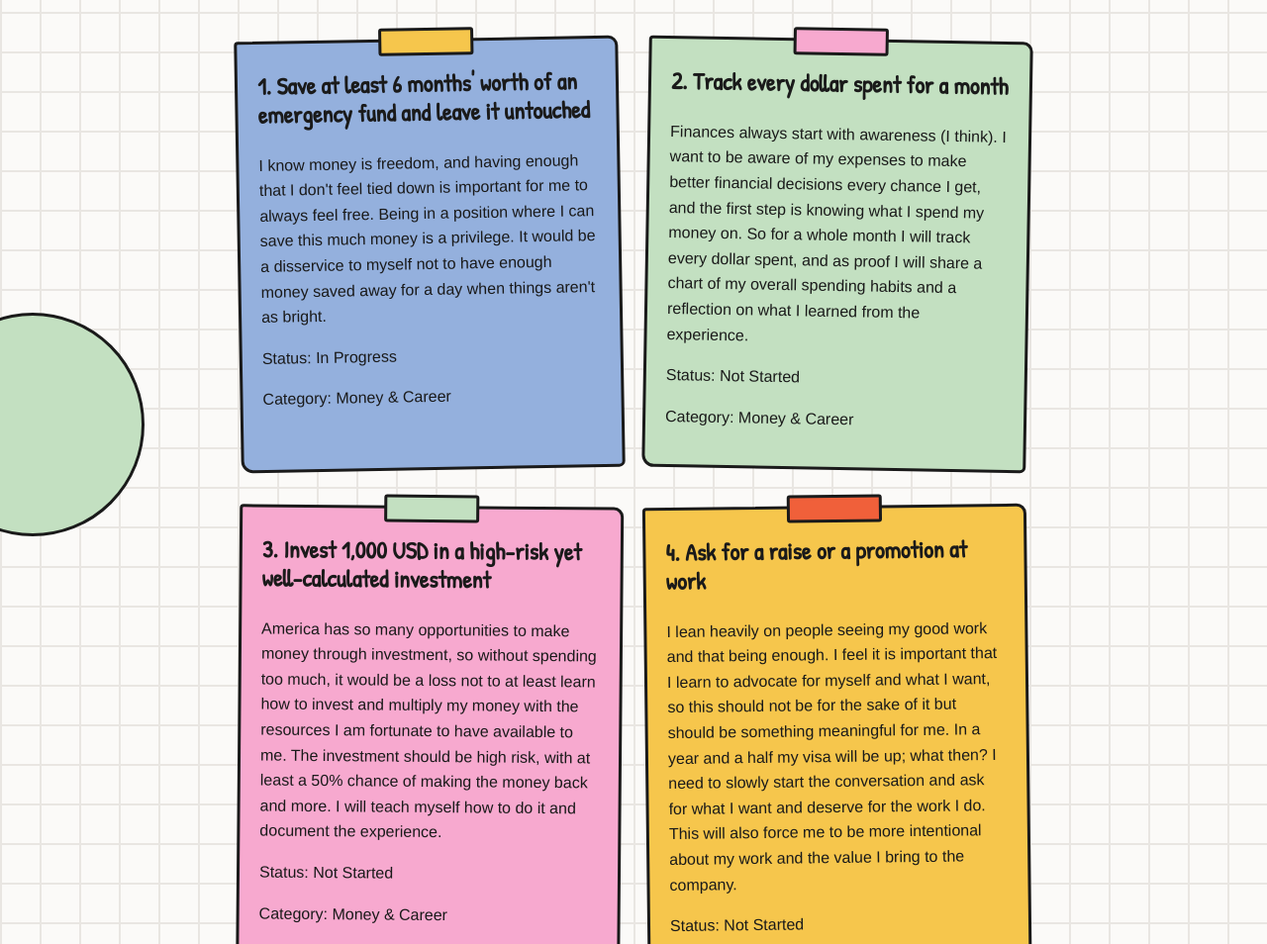
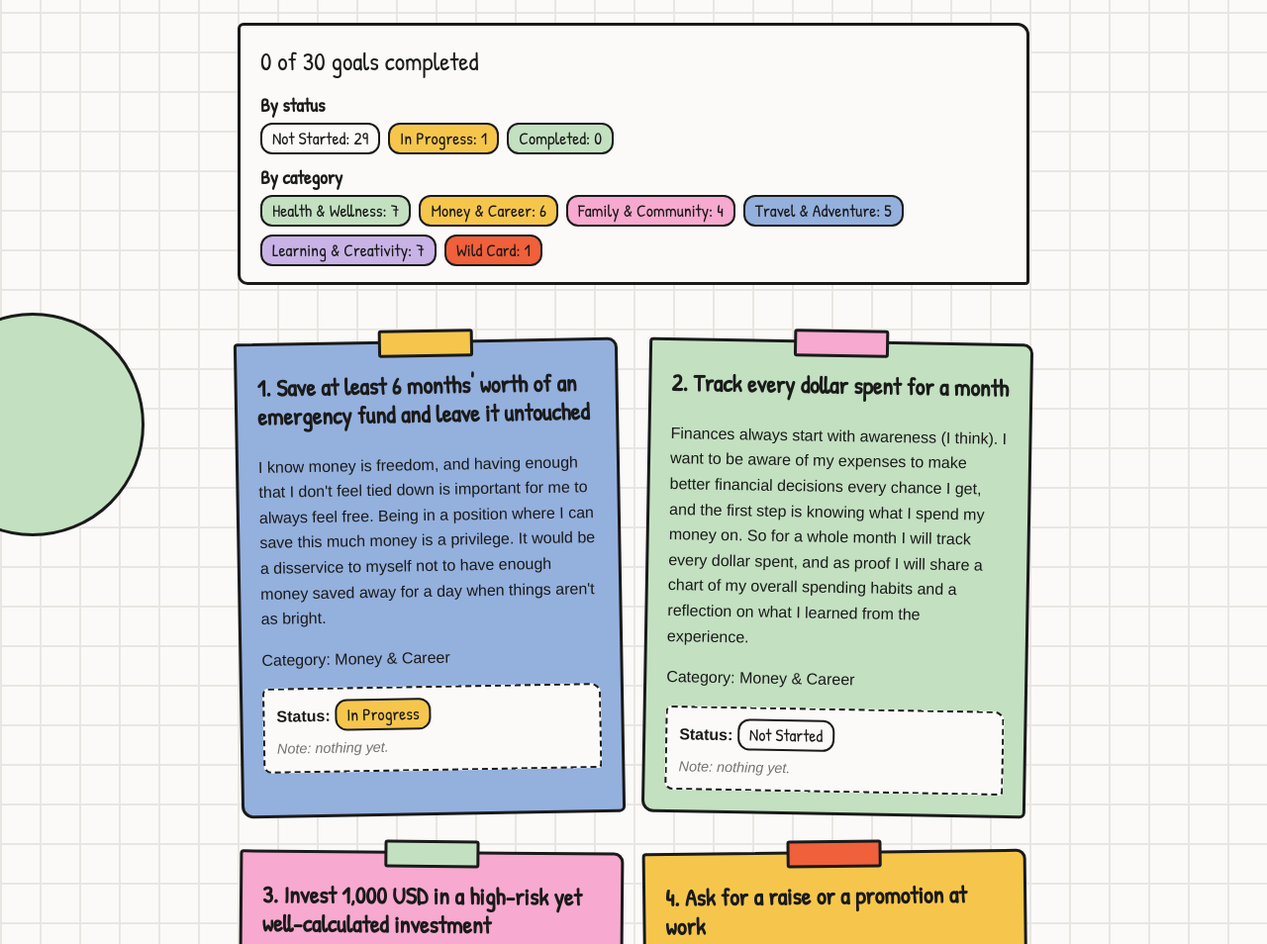
Before and after one commit to taongasAmazing/thirtybeforethirty, a plain HTML site: page index.html in a window 1280 px wide. Shown: the part 348-1302 px from the top of the page at 99% size. Drawn offline with Linux system fonts and the light colour scheme.

Commit message:
Add goal status notes and summary counts
- Each goal card ends with a status box: a colored status badge and a short note
- Add an empty note field to every goal in goals.js
- Add a summary above the list with goals completed and counts by status and category, each category in its own color
- Bump file versions and document the note field in the README

Co-Authored-By: Claude Opus 5.5 <noreply@anthropic.com>

```diff
--- a/goals.js
+++ b/goals.js
@@ -4,36 +4,42 @@ const goals = [
         title: "Save at least 6 months' worth of an emergency fund and leave it untouched",
         description: "I know money is freedom, and having enough that I don't feel tied down is important for me to always feel free. Being in a position where I can save this much money is a privilege. It would be a disservice to myself not to have enough money saved away for a day when things aren't as bright.",
         status: "In Progress",
+        note: "",
         category: "Money & Career",
     },
     {
         title: "Track every dollar spent for a month",
         description: "Finances always start with awareness (I think). I want to be aware of my expenses to make better financial decisions every chance I get, and the first step is knowing what I spend my money on. So for a whole month I will track every dollar spent, and as proof I will share a chart of my overall spending habits and a reflection on what I learned from the experience.",
         status: "Not Started",
+        note: "",
         category: "Money & Career",
     },
     {
         title: "Invest 1,000 USD in a high-risk yet well-calculated investment",
         description: "America has so many opportunities to make money through investment, so without spending too much, it would be a loss not to at least learn how to invest and multiply my money with the resources I am fortunate to have available to me. The investment should be high risk, with at least a 50% chance of making the money back and more. I will teach myself how to do it and document the experience.",
         status: "Not Started",
+        note: "",
         category: "Money & Career",
     },
     {
         title: "Ask for a raise or a promotion at work",
         description: "I lean heavily on people seeing my good work and that being enough. I feel it is important that I learn to advocate for myself and what I want, so this should not be for the sake of it but should be something meaningful for me. In a year and a half my visa will be up; what then? I need to slowly start the conversation and ask for what I want and deserve for the work I do. This will also force me to be more intentional about my work and the value I bring to the company.",
         status: "Not Started",
+        note: "",
         category: "Money & Career",
     },
     {
         title: "Find a community to network and grow my career with",
         description: "This is very much in line with learning from others. I want a mentor, but I think finding people who are learning to navigate their careers alongside me would be more impactful for my growth. So taking the time to meet different people, share our journeys, and learn from each other is important to me. Ideally, I should start this before the year ends and meet with them at least once every two months.",
         status: "Not Started",
+        note: "",
         category: "Money & Career",
     },
     {
         title: "Earn a certification to help my career",
         description: "I still need more time to think about exactly what, but as a lifelong learner who is somewhat interested in a successful career, I would like to take the time to learn something I can use in my career. The certification should align with where I want to grow, not just with what I am doing now, and I should start in 2027.",
         status: "Not Started",
+        note: "",
         category: "Money & Career",
     },
     // ---------- Health & Wellness ----------
@@ -41,42 +47,49 @@ const goals = [
         title: "Exercise consistently for 6 months",
         description: "It is such a hard thing for me to commit to, yet so many people do. This is here for a lot of reasons: 1. To help with my fitness levels. It would be nice not to shy away from a hill or stairs. 2. I have gained a lot of weight that is weighing me down (pun intended), and when I have kids, I want to be able to play with them, which would be hard while weighed down. 3. I want to look good for my husband. He recently lost weight, and I like how he looks taking care of himself; I want to share that feeling with him.",
         status: "Not Started",
+        note: "",
         category: "Health & Wellness",
     },
     {
         title: "Pick a diet and stick to it for 6 months",
         description: "Working out keeps my muscles fit, but my diet impacts my whole body, and a healthy body is a happy one... I hope. Well, if I can't keep such an important promise to myself, all hope is lost. So, to make sure it isn't, as a gift to myself I will pick a diet and stick to it.",
         status: "Not Started",
+        note: "",
         category: "Health & Wellness",
     },
     {
         title: "Run a 5K",
         description: "I want to do this because I am worried I can't. I also don't remember the last time I ran, and maybe the run clubs have gotten to me. Frankly speaking, I feel I should be able to. Maybe there is something to enjoy about running and doing a 5K, and training for one and doing it is one way to know. As a commitment, I have signed up for the Presidio 5K in San Francisco.",
         status: "Not Started",
+        note: "",
         category: "Health & Wellness",
     },
     {
         title: "Get a full physical",
         description: "Knowledge is power. I have gotten a physical check-up a couple of times in the past, but not recently. I would like to do one before my 30th. I also want to check my fertility; I want to have some babies soon, haha.",
         status: "Not Started",
+        note: "",
         category: "Health & Wellness",
     },
     {
         title: "Commit to two healthy sleeping habits for a month",
         description: "Sleep is crucial for my health and for life in general. One habit in particular is no devices after dinner. Hopefully this will allow me to read more and support my workouts.",
         status: "Not Started",
+        note: "",
         category: "Health & Wellness",
     },
     {
         title: "Finally learn how to swim",
         description: "I have always wanted to learn how to swim. I have been in the water a lot but never learned how. I think it is a skill everyone should have, and I would like to be able to enjoy the water more. I have started learning twice now but haven't quite nailed it. I want to be able to get in the water and swim without fear; one test will be swimming one lap of a pool without stopping.",
         status: "Not Started",
+        note: "",
         category: "Health & Wellness",
     },
     {
         title: "Start a journaling habit and stick to it for 6 months",
         description: "I spend a concerning amount of time in my head. This way I can let go of my feelings and thoughts and learn how to process them. I want to keep a gratitude journal and a daily reflection journal.",
         status: "Not Started",
+        note: "",
         category: "Health & Wellness",
     },
 
@@ -85,24 +98,28 @@ const goals = [
         title: "Have a get-together at my apartment",
         description: "Since moving, I have been craving community. This is a way to remind myself that I don't just happen to fall into community, but that I can build one myself. Ideally we would have a game night, and I can cook some Zambian food for my friends. This will also help make my apartment feel more like home.",
         status: "Not Started",
+        note: "",
         category: "Family & Community",
     },
     {
         title: "Spend 1-on-1 time with my family members",
         description: "Having spent all of my time away from home since I was 12, this is important for getting to know my family members as individuals. It may not make us close, but it is a chance to spend time with each of them. Everyone, all 8 of them, deserves 1-on-1 time with me, and it will only count if it is at least 5 hours together.",
         status: "Not Started",
+        note: "",
         category: "Family & Community",
     },
     {
         title: "Spend a week with my dad, learning how he runs his business, and find something I can help solve for him",
         description: "This is definitely a way to say thank you to my dad for all he has done, and also a way for me to learn from him. Who knows, maybe I'll teach him something along the way. On one of my trips to Zambia, the goal will be to spend every day with him as he runs around for his business.",
         status: "Not Started",
+        note: "",
         category: "Family & Community",
     },
     {
         title: "Donate my time to a cause I feel passionate about, at least 3 times",
         description: "Part of why this is on the list is to find what, besides myself, I find important enough to do without anyone asking or any incentive. I want to explore what that might be: something selfless. I think it is a great way to know myself better and understand my values. For now, I think something in line with sharing knowledge is inspiring to me and a good place to start. Maybe I'll volunteer as a tutor.",
         status: "Not Started",
+        note: "",
         category: "Family & Community",
     },
 
@@ -111,30 +128,35 @@ const goals = [
         title: "Visit a continent I have never been to before",
         description: "Travelling has always helped broaden my view of the world, granted I am more of a vacationer than a traveller. Visiting a fifth continent would be a great adventure. I also want to make the most of it and plan something fun for every day I am there, considering I usually just go and wing it on most trips. I want this to be a memorable adventure. So far, the top contender is Colombia, in South America.",
         status: "Not Started",
+        note: "",
         category: "Travel & Adventure",
     },
     {
         title: "Visit 3 new states in the US",
         description: "The US is bigger than I thought. I have been to a few states, but there is so much more to see, and I may not be here for long, so this will make sure I get to see as much of it as possible.",
         status: "Not Started",
+        note: "",
         category: "Travel & Adventure",
     },
     {
         title: "Take an overnight train to a new city",
         description: "It's something I have been thinking about doing, and I think it will be a fun experience. It feels old-worldly. I wonder if I should do it in Sweden, since they have good overnight trains, or maybe visit another city in California. Either way, the experience should be fun and memorable.",
         status: "Not Started",
+        note: "",
         category: "Travel & Adventure",
     },
     {
         title: "Spend a weekend away from technology",
         description: "It's so loud with all the technology and all the urges to know what is happening; I probably have a mild phone addiction. This experience is also a reminder of the times when we would visit my grandparents in the village, and all we would do was chores: no TV or phone, just being together. The experience should be in nature, most likely camping with nothing more than the basic needs, to reset my nervous system and appreciate the simple things in life. What would make this so much more special would be to do it with someone I love, maybe my partner. I have my eye on Yellowstone.",
         status: "Not Started",
+        note: "",
         category: "Travel & Adventure",
     },
     {
         title: "Do a 'type 2' adventure",
         description: "In case you are wondering what a 'type 2' adventure is, it is an adventure that pushes you out of your comfort zone: uncomfortable in the moment but ultimately rewarding. This is on the list because, as surprising as it may seem, I rarely do things that are uncomfortable for me. I want this to be a chance to do something that scares me but that I will be proud of myself for doing.",
         status: "Not Started",
+        note: "",
         category: "Travel & Adventure",
     },
 
@@ -143,42 +165,49 @@ const goals = [
         title: "Finish a book every 150 days",
         description: "I appreciate the art of writing; people with that skill are inspiring. Reading more consistently is also something I have greatly admired. Although my preference would be to simply start reading consistently, I think setting a more specific goal would help. The books can be anything; what matters is that I start and finish a book every 150 days. I will also keep a list of the books I have read and write a short reflection on each one.",
         status: "Not Started",
+        note: "",
         category: "Learning & Creativity",
     },
     {
         title: "Share 10 short stories on a blog or just with Kondwani",
         description: "I have always appreciated writing. When I was in my teens, I wrote so many poems. It was an outlet for my many emotions. Spending the time now, before my 30th, to write feels like paying homage to the 15-year-old who had so many feelings to navigate. I still feel like her sometimes.",
         status: "Not Started",
+        note: "",
         category: "Learning & Creativity",
     },
     {
         title: "Learn a language well enough to have a conversation",
         description: "I have started learning a new language on two occasions but haven't quite gotten to the point of having a conversation. Because I am in the US, Spanish could be a good option, and I would have chances to practice it. It would be very enriching and a proud moment to know more than my mother tongue and English. As a reward for learning the language, I will take a trip to Colombia to practice and explore another continent.",
         status: "Not Started",
+        note: "",
         category: "Learning & Creativity",
     },
     {
         title: "Take a culinary class focused on how to eat healthy",
         description: "Food will always be something I enjoy, and I also appreciate that it brings people together. Spending the time to learn the art of cooking would help build up a skill that I will use forever, and I feel spending the money, time, and effort is a reflection of that appreciation for food. I am torn between Zambian food and healthy food, but I would be happy with either. I hope it doesn't end up with me doing neither.",
         status: "Not Started",
+        note: "",
         category: "Learning & Creativity",
     },
     {
         title: "Take a class purely for fun",
         description: "Finding my passion and learning something new is important to me. I want to take a class that is purely for fun: nothing to do with work or making money, and no angle for self-improvement. I am thinking of something creative like painting, or scientific like crime scene investigation. In the end, it should just be something done for FUN.",
         status: "Not Started",
+        note: "",
         category: "Learning & Creativity",
     },
     {
         title: "Try something publicly with the goal of not being good at it",
         description: "I pride myself on being good at everything I do, but I think it is important to be bad at something and be okay with it. This will be a chance to do something publicly that I am not good at, and the goal is to not be good at it. It should be something fun and challenging. It's a reminder that my worth is not tied to my ability to be perfect. Top contenders are an improv class or a dance class, probably salsa. I will also invite a friend to watch me or join me in the experience.",
         status: "Not Started",
+        note: "",
         category: "Learning & Creativity",
     },
     {
         title: "Build a recap of my twenties",
         description: "It's easy to forget all the journeys I embarked on and the experiences from my twenties. I want to reflect on them and create a meaningful summary. This will help me appreciate the journey and learn from the past. This one is inspired by a friend who is also on her 30 before 30 journey. Once I have completed it, I will share it with my family and friends.",
         status: "Not Started",
+        note: "",
         category: "Learning & Creativity",
     },
 
@@ -187,6 +216,7 @@ const goals = [
         title: "Wild card goal",
         description: "The 30th item felt so daunting, so I wanted to leave room for something that, over the next few months, feels compelling and important enough to me to have as a goal before I turn 30.",
         status: "Not Started",
+        note: "",
         category: "Wild Card",
     },
 ];
--- a/index.html
+++ b/index.html
@@ -1,8 +1,8 @@
 <!DOCTYPE html>
 <html lang="en">
-    <link rel="stylesheet" href="style.css?v=3">
-    <script src="goals.js?v=2" defer></script>
-    <script src="script.js?v=2" defer></script>
+    <link rel="stylesheet" href="style.css?v=6">
+    <script src="goals.js?v=3" defer></script>
+    <script src="script.js?v=5" defer></script>
     <head>
         <meta charset="UTF-8">
         <meta name="viewport" content="width=device-width, initial-scale=1.0">
@@ -20,6 +20,7 @@
         <main>
             <section>
                 <h2>Taonga's 30 Before 30 List</h2>
+                <div id="goal-summary"></div>
                 <div id="goal-list"></div>
             </section>
         </main>
--- a/script.js
+++ b/script.js
@@ -13,12 +13,97 @@ for (const goal of goals) {
     const description = document.createElement("p");
     description.textContent = goal.description;
     article.appendChild(description);
-    const goalStatus = document.createElement("p");
-    goalStatus.textContent = "Status: " + goal.status;
-    article.appendChild(goalStatus);
-    goalList.appendChild(article);
     const category = document.createElement("p");
     category.textContent = "Category: " + goal.category;
     article.appendChild(category);
+
+    // Status section: a box at the bottom of the card with the status and a short note
+    const statusSection = document.createElement("div");
+    statusSection.className = "status-section";
+
+    const goalStatus = document.createElement("p");
+    goalStatus.className = "status";
+    goalStatus.textContent = "Status: ";
+    const statusBadge = document.createElement("span");
+    // Turns "In Progress" into "in-progress" so the CSS can give each status its own color
+    statusBadge.className = "status-badge " + goal.status.toLowerCase().replace(" ", "-");
+    statusBadge.textContent = goal.status;
+    goalStatus.appendChild(statusBadge);
+    statusSection.appendChild(goalStatus);
+
+    const note = document.createElement("p");
+    note.className = "note";
+    if (goal.note) {
+        note.textContent = "Note: " + goal.note;
+    } else {
+        note.textContent = "Note: nothing yet.";
+        note.classList.add("empty");
+    }
+    statusSection.appendChild(note);
+
+    article.appendChild(statusSection);
+    goalList.appendChild(article);
     goalCount++;
 }
+
+// ---------- Summary at the top: how many goals per status and per category ----------
+// These lists match the allowed values in the README, so a group with 0 goals still shows up
+const statuses = ["Not Started", "In Progress", "Completed"];
+const categories = [
+    "Health & Wellness",
+    "Money & Career",
+    "Family & Community",
+    "Travel & Adventure",
+    "Learning & Creativity",
+    "Wild Card",
+];
+
+// Counts how many goals have a given value, e.g. countGoals("status", "Completed")
+function countGoals(field, value) {
+    let count = 0;
+    for (const goal of goals) {
+        if (goal[field] === value) {
+            count++;
+        }
+    }
+    return count;
+}
+
+// Builds one row of the summary: a heading, then a little chip for each value with its count
+function makeSummaryRow(heading, field, values) {
+    const row = document.createElement("div");
+    row.className = "summary-row";
+
+    const rowTitle = document.createElement("h3");
+    rowTitle.textContent = heading;
+    row.appendChild(rowTitle);
+
+    const chips = document.createElement("div");
+    chips.className = "summary-chips";
+    for (const value of values) {
+        const chip = document.createElement("span");
+        chip.className = "summary-chip";
+        if (field === "status") {
+            // Reuse the status badge colors from the cards
+            chip.classList.add("status-badge", value.toLowerCase().replace(" ", "-"));
+        } else {
+            // Turns "Health & Wellness" into "health-wellness" so each category gets its own color
+            chip.classList.add(value.toLowerCase().replace(" & ", "-").replace(" ", "-"));
+        }
+        chip.textContent = value + ": " + countGoals(field, value);
+        chips.appendChild(chip);
+    }
+    row.appendChild(chips);
+    return row;
+}
+
+const summary = document.querySelector("#goal-summary");
+
+const completedCount = countGoals("status", "Completed");
+const total = document.createElement("p");
+total.className = "summary-total";
+total.textContent = completedCount + " of " + goals.length + " goals completed";
+summary.appendChild(total);
+
+summary.appendChild(makeSummaryRow("By status", "status", statuses));
+summary.appendChild(makeSummaryRow("By category", "category", categories));
--- a/style.css
+++ b/style.css
@@ -13,6 +13,7 @@
     --pink: #f7a9cf;
     --yellow: #f6c64c;
     --red: #f0603a;
+    --purple: #c9b3e6;
 }
 
 /* ---------- Page ---------- */
@@ -148,6 +149,99 @@ article:hover {
     transform: rotate(0deg) scale(1.02);
 }
 
+/* ---------- Summary box above the goal cards ---------- */
+#goal-summary {
+    margin-bottom: 40px;
+    padding: 16px 20px;
+    background-color: var(--paper);
+    border: 3px solid var(--ink);
+    border-radius: 6px 12px 4px 10px;
+}
+.summary-total {
+    margin: 0 0 8px;
+    font-family: 'Patrick Hand', 'Comic Sans MS', cursive;
+    font-size: 1.6rem;
+}
+.summary-row h3 {
+    font-size: 1.2rem;
+    margin: 12px 0 6px;
+}
+.summary-chips {
+    display: flex;
+    flex-wrap: wrap;
+    gap: 8px;
+}
+.summary-chip {
+    display: inline-block;
+    padding: 0 10px;
+    border: 2px solid var(--ink);
+    border-radius: 12px;
+    font-family: 'Patrick Hand', 'Comic Sans MS', cursive;
+    font-size: 1.1rem;
+    background-color: var(--blue);
+}
+
+/* One color per category */
+.summary-chip.health-wellness {
+    background-color: var(--green);
+}
+.summary-chip.money-career {
+    background-color: var(--yellow);
+}
+.summary-chip.family-community {
+    background-color: var(--pink);
+}
+.summary-chip.travel-adventure {
+    background-color: var(--blue);
+}
+.summary-chip.learning-creativity {
+    background-color: var(--purple);
+}
+.summary-chip.wild-card {
+    background-color: var(--red);
+}
+
+/* ---------- Status section (bottom of each card) ---------- */
+.status-section {
+    margin-top: 16px;
+    padding: 10px 12px;
+    background-color: var(--paper);
+    border: 2px dashed var(--ink);
+    border-radius: 6px 10px 4px 8px;
+}
+.status-section p {
+    margin: 0;
+}
+.status {
+    font-weight: bold;
+}
+.status-badge {
+    display: inline-block;
+    padding: 0 10px;
+    border: 2px solid var(--ink);
+    border-radius: 12px;
+    font-family: 'Patrick Hand', 'Comic Sans MS', cursive;
+    font-size: 1.1rem;
+    font-weight: normal;
+}
+.status-badge.not-started {
+    background-color: var(--paper);
+}
+.status-badge.in-progress {
+    background-color: var(--yellow);
+}
+.status-badge.completed {
+    background-color: var(--green);
+}
+.note {
+    margin-top: 6px !important;
+    font-size: 0.9rem;
+}
+.note.empty {
+    font-style: italic;
+    opacity: 0.6;
+}
+
 /* ---------- Footer ---------- */
 footer {
     text-align: center;
```
Also changed, not shown: 1 other file.
